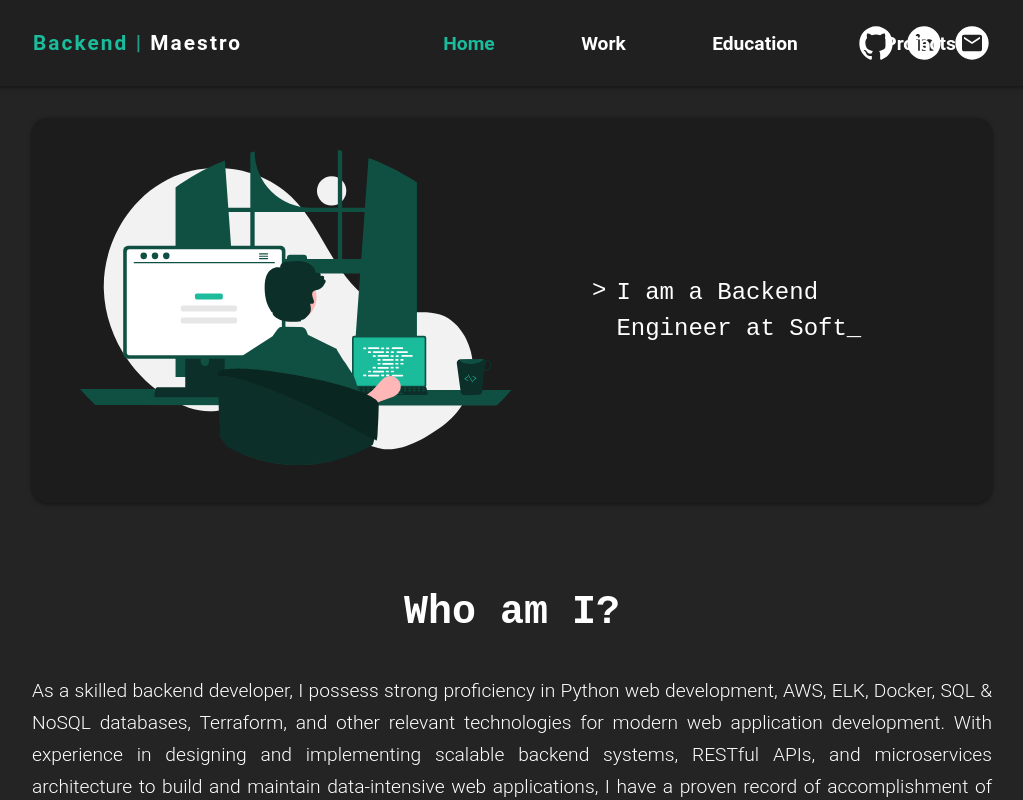
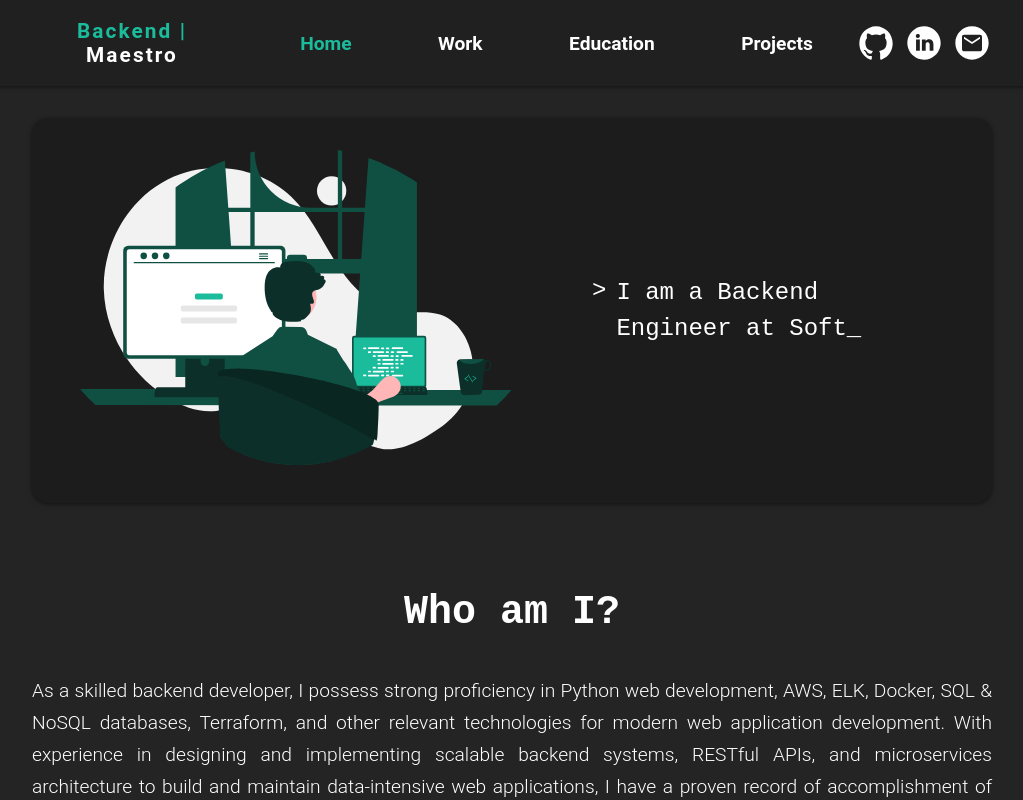
Before and after one commit to rifatrakib/backend-maestro, a Svelte app in the folder app/: page / in a window 1280 px wide. Shown: the top 800 px of the page, without its empty margins (128-1151 px from the left). Built offline with nearby package versions, Linux system fonts and the light colour scheme.

Commit message:
refactor button and remove logo component

```diff
--- a/app/src/components/button.svelte
+++ b/app/src/components/button.svelte
@@ -4,24 +4,46 @@
     const dispatch = createEventDispatcher();
 
     export let label;
+    export let icon = null;
+    export let link = null;
     export let isActive = false;
-    export let hasIcon = false;
-    export let link = null;
+    export let isLogo = false;
 
-    let buttonLabel = `${label.charAt(0).toUpperCase()}${label.slice(1)}`
+    let buttonLabel = `${label.charAt(0).toUpperCase()}${label.slice(1)}`;
+
+    const changePage = () => dispatch('changePage', label);
 </script>
 
 <style>
     button {
-        border-radius: 8px;
         border: 1px solid transparent;
         font-size: 1.2rem;
         font-weight: 700;
         font-family: inherit;
         background-color: transparent;
         cursor: pointer;
+        user-select: none;
+    }
+
+    button:not(.logo) {
+        border-radius: 8px;
         transition: border-color 0.75s;
-        user-select: none;
+    }
+
+    button.logo {
+        padding: 0 1.2em 0 0;
+        letter-spacing: 0.1em;
+        font-size: 1.3em;
+    }
+
+    button.logo span:first-child {
+        color: #1abc9c;
+    }
+
+    button.logo span.separator {
+        margin: 0;
+        font-weight: bold;
+        color: #1abc9c;
     }
 
     button.has-icon {
@@ -37,12 +59,12 @@
         background-color: #105043;
     }
 
-    button:not(.has-icon) {
+    button:not(.has-icon):not(.logo) {
         padding: 0.6em 1.2em;
         margin: 1em;
     }
 
-    button:not(:disabled):not(.has-icon):hover {
+    button:not(:disabled):not(.logo):not(.has-icon):hover {
         border-color: #1abc9c;
     }
 
@@ -56,17 +78,19 @@
     }
 </style>
 
-{#if hasIcon}
+{#if isLogo}
+    <button class="logo" on:click={changePage}>
+        <span>Backend</span>
+        <span class="separator">|</span>
+        <span>Maestro</span>
+    </button>
+{:else if icon}
     <a href="{link}" target="_blank" rel="noreferrer">
         <button class="has-icon">
             {buttonLabel}
-            <img src="/icons/link.svg" alt="link" />
+            <img src="{icon}" alt="link" />
         </button>
     </a>
 {:else}
-    <button
-        disabled={isActive}
-        class:active={isActive}
-        on:click={() => dispatch('changePage', label)}
-    >{buttonLabel}</button>
+    <button disabled={isActive} class:active={isActive} on:click={changePage}>{buttonLabel}</button>
 {/if}
--- a/app/src/components/logo.svelte
+++ /dev/null
@@ -1,35 +0,0 @@
-<script>
-    import { createEventDispatcher } from 'svelte';
-
-    const dispatch = createEventDispatcher();
-</script>
-
-<style>
-    button {
-        border: 1px solid transparent;
-        padding: 0 1.2em 0 0;
-        letter-spacing: 0.1em;
-        font-size: 1.3em;
-        font-weight: 700;
-        font-family: inherit;
-        background-color: transparent;
-        cursor: pointer;
-        user-select: none;
-    }
-
-    button span:first-child {
-        color: #1abc9c;
-    }
-
-    .separator {
-        margin: 0;
-        font-weight: bold;
-        color: #239e86;
-    }
-</style>
-
-<button on:click={() => dispatch('changePage', 'home')}>
-    <span>Backend</span>
-    <span class="separator">|</span>
-    <span>Maestro</span>
-</button>
--- a/app/src/pages/navbar.svelte
+++ b/app/src/pages/navbar.svelte
@@ -1,7 +1,6 @@
 <script>
     import { createEventDispatcher, onDestroy } from 'svelte';
     import Button from '../components/button.svelte';
-    import Logo from '../components/logo.svelte';
     import Social from '../components/social.svelte';
     import { navStore } from './store.js';
 
@@ -39,11 +38,10 @@
         margin: inherit;
         text-align: center;
         display: flex;
-        justify-content: space-between;
+        justify-content: space-evenly;
     }
 
     nav section.nav-buttons {
-        width: 20%;
         margin: inherit;
         display: flex;
         justify-content: space-evenly;
@@ -59,7 +57,7 @@
 
 <div>
     <nav>
-        <Logo on:changePage />
+        <Button label='home' isLogo={true} on:changePage />
         <section class="nav-buttons">
             {#each options as option}
                 <Button
```
